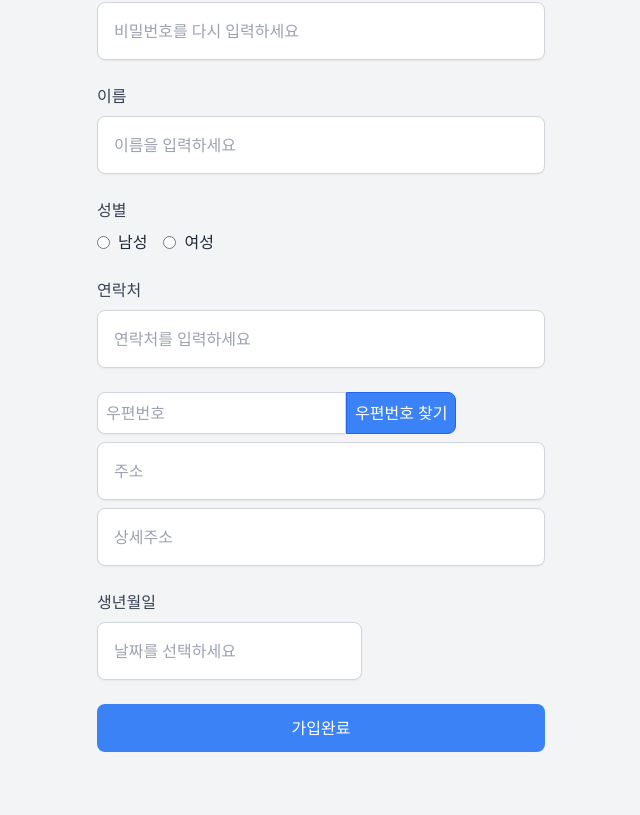
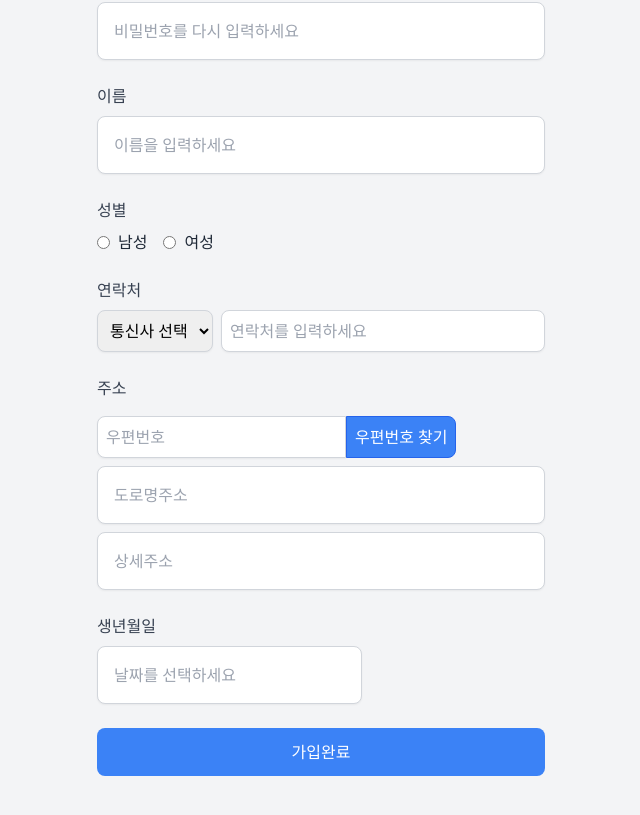
Before and after one commit to myqkq111/HealthStationery-front, a React (Create React App) app: page /signup in a window 1280 px wide. Shown: the part 479-1294 px from the top of the page, without its empty margins (319-959 px from the left). Built offline with nearby package versions, Linux system fonts and the light colour scheme.

Commit message:
Refactor 회원가입시 생년월일 달력으로 변경 // 연락처에 통신사 고르기 추가

```diff
--- a/src/components/User/Register.jsx
+++ b/src/components/User/Register.jsx
@@ -2,8 +2,8 @@ import React, { useState } from "react";
 import axios from "axios";
 import Address from "../../openApi/Address";
 import { useNavigate } from "react-router-dom";
-import DatePicker, { registerLocale } from "react-datepicker"; // registerLocale을 추가로 import
-import { ko } from "date-fns/locale"; // 한국어 로케일을 import
+import DatePicker, { registerLocale } from "react-datepicker";
+import { ko } from "date-fns/locale";
 import "react-datepicker/dist/react-datepicker.css";
 
 // 한국어 로케일을 등록합니다.
@@ -16,6 +16,7 @@ const Register = () => {
   const [name, setName] = useState("");
   const [fm, setFm] = useState("");
   const [tell, setTell] = useState("");
+  const [carrier, setCarrier] = useState(""); // 통신사 상태 추가
   const [mailaddr, setMailaddr] = useState("");
   const [roadaddr, setRoadaddr] = useState("");
   const [detailaddr, setDetailaddr] = useState("");
@@ -27,6 +28,10 @@ const Register = () => {
     setFm(event.target.value);
   };
 
+  const handleCarrierChange = (event) => {
+    setCarrier(event.target.value);
+  };
+
   const handleDateChange = (date) => {
     setBirthDate(date);
   };
@@ -34,7 +39,7 @@ const Register = () => {
   const handleSubmit = (event) => {
     event.preventDefault();
     if (password !== confirmPassword) {
-      setError("Passwords do not match");
+      setError("비밀번호가 일치하지 않습니다.");
       return;
     }
     axios
@@ -44,25 +49,28 @@ const Register = () => {
         name,
         fm,
         tell,
+        carrier, // 통신사 정보 추가
         birth: birthDate ? birthDate.toISOString().split("T")[0] : "",
         mailaddr,
         roadaddr,
         detailaddr,
       })
       .then((response) => {
-        console.log("Registration successful:", response.data);
+        console.log("회원가입 성공:", response.data);
         navigate("/login");
       })
       .catch((error) => {
-        console.error("Registration failed:", error);
-        setError("Registration failed. Please try again.");
+        console.error("회원가입 실패:", error);
+        setError("회원가입 실패. 다시 시도해 주세요.");
       });
   };
 
   return (
     <div className="flex items-center justify-center min-h-screen bg-gray-100 py-8">
       <div className="w-full max-w-lg p-8">
-        <h2 className="text-3xl font-bold text-gray-800 mb-6">회원가입</h2>
+        <h2 className="text-3xl font-bold text-gray-800 mb-6 text-center">
+          회원가입
+        </h2>
         <form onSubmit={handleSubmit} className="space-y-6">
           <div>
             <label className="block text-gray-700 font-medium mb-2">
@@ -143,15 +151,29 @@ const Register = () => {
             <label className="block text-gray-700 font-medium mb-2">
               연락처
             </label>
+            <div className="flex items-center space-x-2 mb-4">
+              <select
+                value={carrier}
+                onChange={handleCarrierChange}
+                className="p-2 border border-gray-300 rounded-lg shadow-sm focus:outline-none focus:ring-2 focus:ring-blue-500"
+              >
+                <option value="">통신사 선택</option>
+                <option value="skt">SKT</option>
+                <option value="kt">KT</option>
+                <option value="lg">LG U+</option>
+              </select>
               <input
                 type="text"
                 value={tell}
                 placeholder="연락처를 입력하세요"
                 onChange={(e) => setTell(e.target.value)}
                 required
-              className="w-full p-4 border border-gray-300 rounded-lg shadow-sm focus:outline-none focus:ring-2 focus:ring-blue-500"
+                className="w-full p-2 border border-gray-300 rounded-lg shadow-sm focus:outline-none focus:ring-2 focus:ring-blue-500"
               />
             </div>
+          </div>
+          <div>
+            <label className="block text-gray-700 font-medium mb-2">주소</label>
             <Address
               mailaddr={mailaddr}
               setMailaddr={setMailaddr}
@@ -160,16 +182,16 @@ const Register = () => {
               detailaddr={detailaddr}
               setDetailaddr={setDetailaddr}
             />
+          </div>
           <div>
             <label className="block text-gray-700 font-medium mb-2">
               생년월일
             </label>
-            <div className="flex gap-4">
             <DatePicker
               selected={birthDate}
               onChange={handleDateChange}
               dateFormat="yyyy-MM-dd"
-                className="p-4 border border-gray-300 rounded-lg shadow-sm focus:outline-none focus:ring-2 focus:ring-blue-500"
+              className="w-full p-4 border border-gray-300 rounded-lg shadow-sm focus:outline-none focus:ring-2 focus:ring-blue-500"
               placeholderText="날짜를 선택하세요"
               maxDate={new Date()}
               showYearDropdown
@@ -177,7 +199,6 @@ const Register = () => {
               dropdownMode="select"
               locale="ko"
             />
-            </div>
           </div>
           <button
             type="submit"
--- a/src/openApi/Address.jsx
+++ b/src/openApi/Address.jsx
@@ -70,13 +70,13 @@ const Address = ({
           onChange={(e) => setMailaddr(e.target.value)}
           placeholder="우편번호"
           readOnly
-          className="flex-1 p-2 border border-gray-300 rounded-l-lg shadow-sm focus:outline-none focus:ring-2 focus:ring-blue-500"
+          className="flex-1 p-2 border border-gray-300 rounded-l-lg shadow-sm focus:outline-none focus:ring-2 focus:ring-blue-500 mt-2"
         />
         <input
           type="button"
           onClick={openPostcode}
           value="우편번호 찾기"
-          className="p-2 bg-blue-500 text-white border border-blue-600 rounded-r-lg cursor-pointer hover:bg-blue-600 focus:outline-none focus:ring-2 focus:ring-blue-500"
+          className="p-2 bg-blue-500 text-white border border-blue-600 rounded-r-lg cursor-pointer hover:bg-blue-600 focus:outline-none focus:ring-2 focus:ring-blue-500 mt-2"
         />
         <br />
         <input
@@ -84,7 +84,7 @@ const Address = ({
           id="sample6_address"
           value={roadaddr}
           onChange={(e) => setRoadaddr(e.target.value)}
-          placeholder="주소"
+          placeholder="도로명주소"
           readOnly
           className="w-full p-4 border border-gray-300 rounded-lg shadow-sm focus:outline-none focus:ring-2 focus:ring-blue-500 mt-2"
         />
```
Lines whose indentation alone changed are shown as unchanged.
